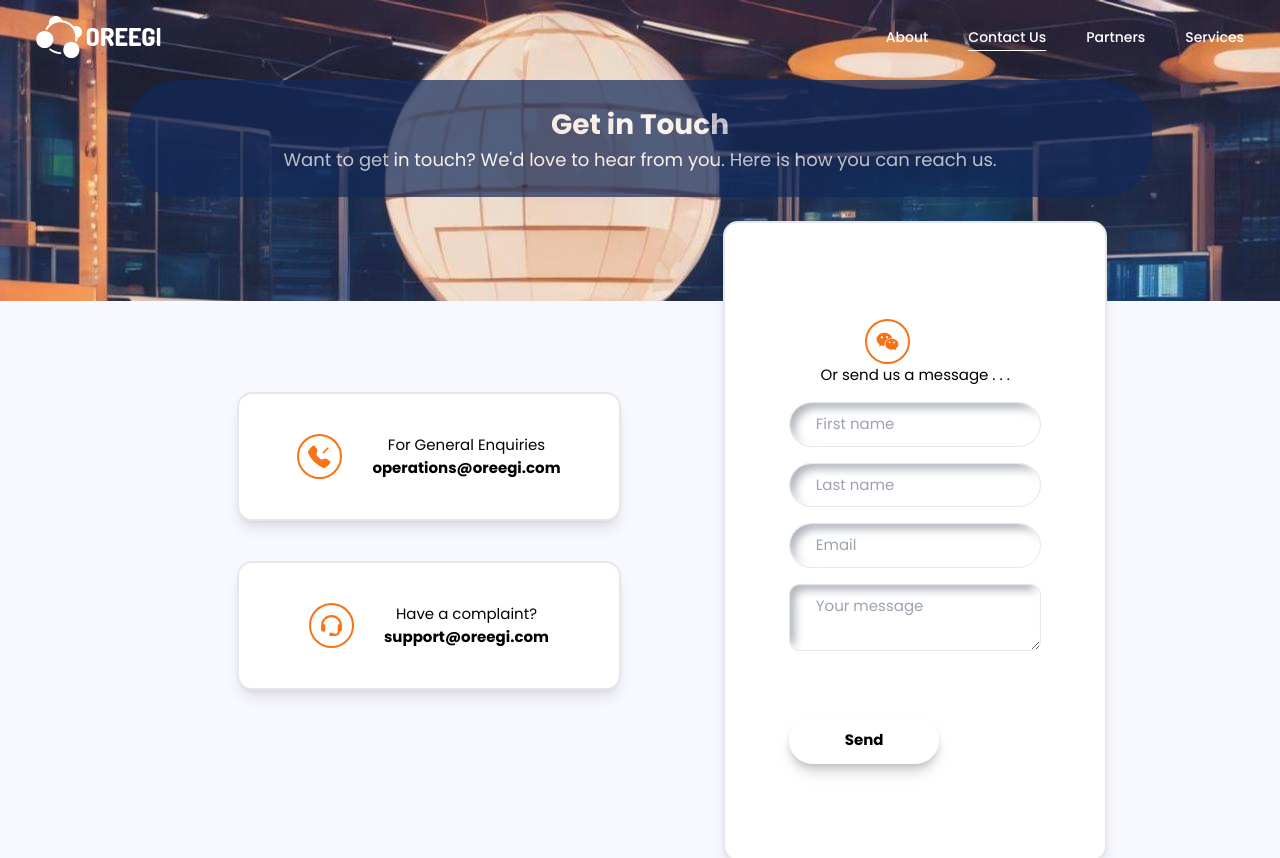
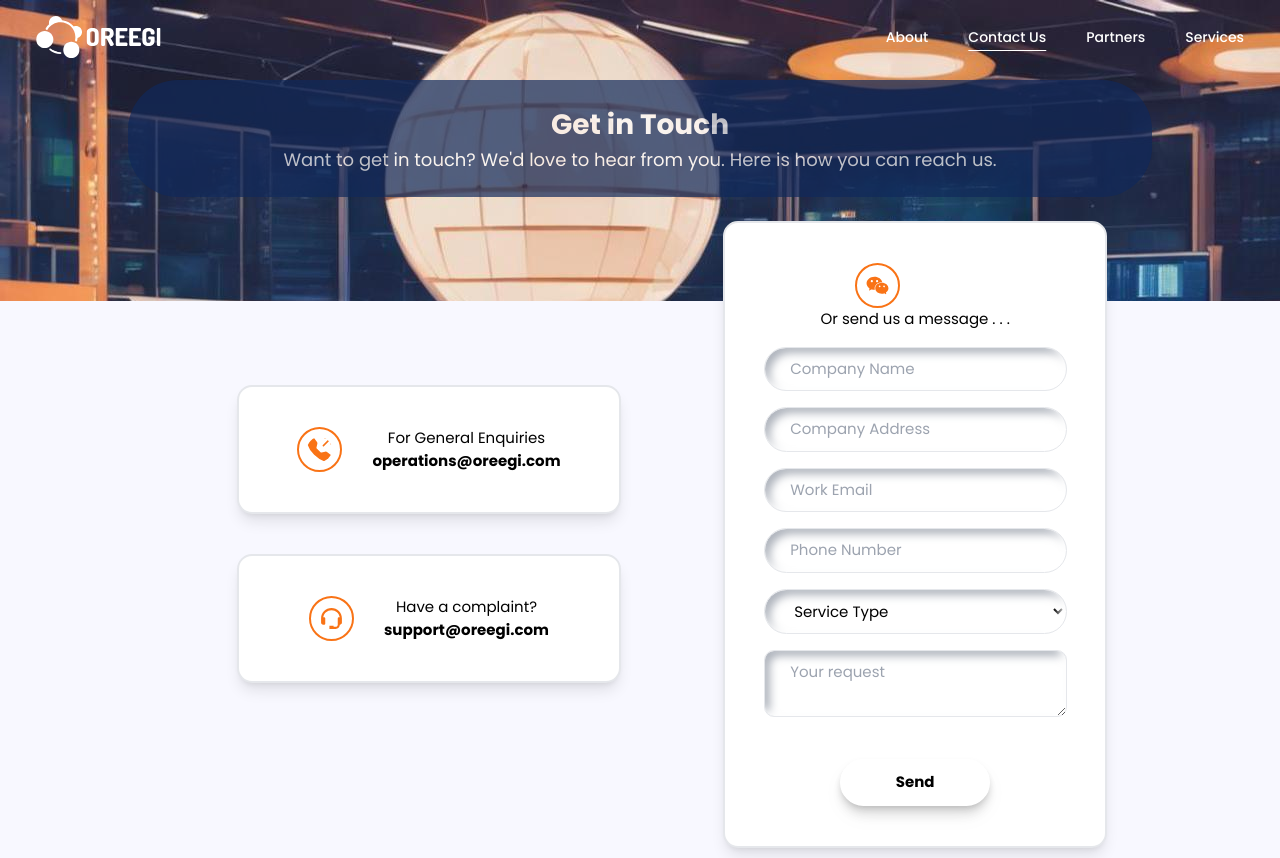
Before and after one commit to Odikanwa/Website_corporate_001, a React (Vite) app: page /contact in a window 1280 px wide. Shown: the top 858 px of the page. Built offline with nearby package versions, Linux system fonts and the light colour scheme.

Commit message:
contactus form validated and integrated to outlook

```diff
--- a/package.json
+++ b/package.json
@@ -10,8 +10,10 @@
     "preview": "vite preview"
   },
   "dependencies": {
+    "@emailjs/browser": "^3.11.0",
     "@emotion/react": "^11.11.1",
     "@emotion/styled": "^11.11.0",
+    "@hookform/resolvers": "^3.3.2",
     "@mui/material": "^5.14.7",
     "@mui/styled-engine-sc": "^5.14.7",
     "npm-check-updates": "^16.10.12",
@@ -24,7 +26,8 @@
     "react-slick": "^0.29.0",
     "slick-carousel": "^1.8.1",
     "styled-components": "^5.3.11",
-    "util": "^0.10.3"
+    "util": "^0.10.3",
+    "yup": "^1.3.2"
   },
   "devDependencies": {
     "@types/react": "^18.2.6",
--- a/src/pages/ContactUs.jsx
+++ b/src/pages/ContactUs.jsx
@@ -1,26 +1,104 @@
-import { useState } from "react";
+import { useState, useRef } from "react";
 import { useForm } from "react-hook-form";
-import RoundedButton from "../components/RoundedButton";
+import { yupResolver } from "@hookform/resolvers/yup"
+import * as yup from "yup"
+// import RoundedButton from "../components/RoundedButton";
 import { BsFillTelephoneOutboundFill } from "react-icons/bs";
 import { BiSupport } from "react-icons/bi";
 import { AiFillWechat } from "react-icons/ai";
+import emailjs from "@emailjs/browser";
+
+// SERVICE ID
+// TEMPLATE ID
+// PUBLIC KEY
+
+
+const schema = yup
+  .object({
+    company_name: yup.string().max(100).required(),
+    company_address: yup.string().max(100).required(),
+    user_email: yup.string().email().required(),
+    user_number: yup.string().max(16).required(),
+    service_type: yup.string().required(),
+    message: yup.string().max(300).required(),
+  })
+  .required()
+
+
+
 
 const ContactUs = () => {
-  const { register, handleSubmit } = useForm();
-  const [data, setData] = useState("");
+  // const [data, setData] = useState("");
+  const form = useRef();
+
+  const {
+    register,
+    handleSubmit,
+    formState: { errors },
+  } = useForm({
+    resolver: yupResolver(schema),
+  })
+
+  const sendEmail = () => {
+    // e.preventDefault();
+
+
+    emailjs
+      .sendForm(
+        "service_fzsjbbc",
+        "template_dwxsz1c",
+        form.current,
+        "6sEnbw6wCMpCWHANw"
+      )
+      .then(
+        (result) => {
+          console.log(result.text);
+          console.log("message sent");
+        },
+        (error) => {
+          console.log(error.text);
+          console.log("message failed");
+        }
+      );
+  };
+
+  // const sendEmail = (e) => {
+  //   e.preventDefault();
+
+
+  //   emailjs
+  //     .sendForm(
+  //       "service_fzsjbbc",
+  //       "template_dwxsz1c",
+  //       form.current,
+  //       "6sEnbw6wCMpCWHANw"
+  //     )
+  //     .then(
+  //       (result) => {
+  //         console.log(result.text);
+  //         console.log("message sent");
+  //       },
+  //       (error) => {
+  //         console.log(error.text);
+  //         console.log("message failed");
+  //       }
+  //     );
+  // };
 
   return (
     <div className="h-auto w-[100vw]  text-[15px]">
       <div className="bg-[url(assets/about_oreegi.jpg)] flex flex-col">
         <div className="place-self-center w-[80vw] bg-[#10295B] opacity-70 h-auto mt-[10vh] mb-[13vh] py-[3vh] rounded-[50px]">
-          <h1 className="text-center font-bold text-[28px] opacity-100">Get in Touch</h1>
+          <h1 className="text-center font-bold text-[28px] opacity-100">
+            Get in Touch
+          </h1>
           <p className="text-center text-[18px] opacity-100">
             Want to get in touch? We&apos;d love to hear from you. Here is how
             you can reach us.
           </p>
         </div>
       </div>
-      <div className="h-auto lg:h-[80vh] w-[100vw] bg-[#F8F8FF] flex flex-col lg:flex-row justify-center gap-[8vw] pb-[10vh]">
+      <div className="h-auto lg:h-auto w-[100vw] bg-[#F8F8FF] flex flex-col lg:flex-row justify-center gap-[8vw] pb-[10vh]">
         <div
           className={`h-auto w-[90vw] lg:w-[30vw] flex flex-col gap-[5vh] justify-center place-content-center text-center mt-[-10vh]`}
         >
@@ -47,39 +125,79 @@ const ContactUs = () => {
           </div>
         </div>
         <div
-          className={`h-auto w-[90vw] lg:w-[30vw] ml-[5vw] bg-white border-[2px] flex flex-col py-[10vh] px-[5vw] justify-center place-content-center text-center mt-[10vh] lg:mt-[-10vh] rounded-[15px] box-shadow2 shadow-lg`}
+          className={`h-auto w-[90vw] lg:w-[30vw] ml-[5vw] bg-white border-[2px] flex flex-col py-[5vh] px-[5vw] lg:px-[3vw] justify-center place-content-center text-center mt-[10vh] lg:mt-[-10vh] rounded-[15px] box-shadow2 shadow-lg`}
         >
-          <form
+          {/* <form ref={form}
             onSubmit={handleSubmit((data) => setData(JSON.stringify(data)))}
-          >
+          > */}
+          <form ref={form} onSubmit={handleSubmit(sendEmail)}>
             {/* <Header /> */}
             <AiFillWechat className="justify-center place-content-center align-middle p-[8px] text-[45px] text-orange-500 border-[2px] border-orange-500 rounded-[50px] ml-[30%]" />
             <h1 className="text-black text-center pb-[2vh]">
               Or send us a message . . .
             </h1>
             <input
-              {...register("firstName")}
-              placeholder="First name"
+              {...register("company_name")}
+              type="text"
+              name="company_name"
+              placeholder="Company Name"
               className={`w-full pl-[6vw] lg:pl-[2vw] py-[10px] mb-[2vh] rounded-[40px] text-black border-[1px] shadow-lg bg-white form-shadow`}
             />
+            <p className="text-red-500">{errors.company_name?.message}</p>
             <input
-              {...register("lastName")}
-              placeholder="Last name"
+              {...register("company_address")}
+              type="text"
+              name="company_address"
+              placeholder="Company Address"
               className={`w-full pl-[6vw] lg:pl-[2vw] py-[10px] mb-[2vh] rounded-[40px] text-black border-[1px] shadow-lg bg-white form-shadow`}
             />
+            <p className="text-red-500">{errors.company_address?.message}</p>
             <input
-              {...register("email")}
-              placeholder="Email"
+              {...register("user_email")}
+              type="email"
+              name="user_email"
+              placeholder="Work Email"
               className={`w-full pl-[6vw] lg:pl-[2vw] py-[10px] mb-[2vh] rounded-[40px] text-black border-[1px] shadow-lg bg-white form-shadow`}
             />
+            <p className="text-red-500">{errors.user_email?.message}</p>
+            <input
+              {...register("user_number")}
+              type="text"
+              name="user_number"
+              placeholder="Phone Number"
+              className={`w-full pl-[6vw] lg:pl-[2vw] py-[10px] mb-[2vh] rounded-[40px] text-black border-[1px] shadow-lg bg-white form-shadow`}
+            />
+            <p className="text-red-500">{errors.user_number?.message}</p>
+            <select
+            {...register("service_type")}
+            name="service_type"
+              className={`w-full h-auto pl-[6vw] lg:pl-[2vw] py-[10px] mb-[2vh] rounded-[40px] text-black border-[1px] shadow-lg bg-white form-shadow`}
+            >
+              <option value="placeholder">
+                Service Type
+              </option>
+              <option value="Microsoft 365">Microsoft 365</option>
+              <option value="Dynamics 365">Dynamics 365</option>
+              <option value="Domain Name & Hosting">Domain Name & Hosting</option>
+              <option value="Custom Websites">Custom Websites</option>
+              <option value="Lan Design & Implementation">Lan Design & Implementation</option>
+              <option value="Surveillance Sytems">Surveillance Sytems</option>
+              <option value="Managed Wifi">Managed Wifi</option>
+            </select>
+            <p className="text-red-500">{errors.service_type?.message}</p>
             <textarea
               {...register("message")}
-              placeholder="Your message"
+              name="message"
+              placeholder="Your request"
               className={`w-full pl-[6vw] lg:pl-[2vw] py-[10px] mb-[2vh] rounded-[10px] text-black border-[1px] shadow-lg bg-white form-shadow`}
             />
-            <p>{data}</p>
-            {/* <input type="submit" /> */}
-            <RoundedButton>Send</RoundedButton>
+            <p className="text-red-500">{errors.message?.message}</p>
+            <input
+              type="submit"
+              value="Send"
+              className=" text-[#000] text-md font-bold w-[37vw] lg:w-[150px] p-[10px] text-center justify-center rounded-[100px] mt-5 cursor-pointer border-white bg-white border-[2px] hover:bg-[#0ef] hover:shadow-[#0ef] shadow-lg drop-shadow-lg"
+            />
+            {/* <RoundedButton>Send</RoundedButton> */}
           </form>
         </div>
       </div>
```
Also changed, not shown: 2 other files (tests, documents, lock files or other folders).
